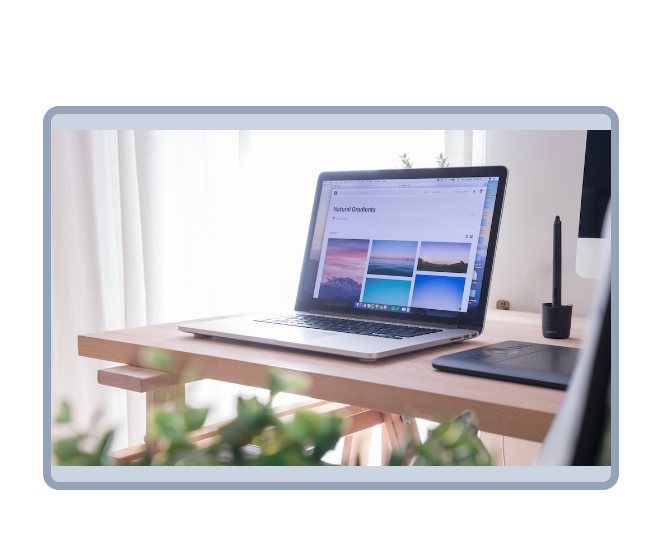
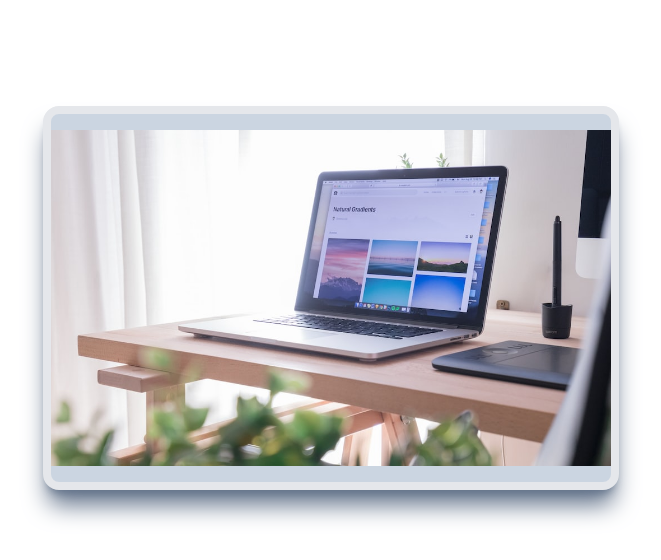
Before and after one commit to alutfi05/belajar-tailwindcss, a plain HTML site: page index.html in a window 1280 px wide. Shown: the part 1472-2032 px from the top of the page, without its empty margins (309-970 px from the left). Drawn offline with nearby package versions, Linux system fonts and the light colour scheme.

Commit message:
learning effect utility in tailwind css

```diff
--- a/index.html
+++ b/index.html
@@ -124,7 +124,7 @@
         </div>
 
         <div
-            class="mt-32 max-w-xl mx-auto h-96 bg-slate-300 bg-contain bg-no-repeat bg-center rounded-2xl border-8 border-slate-400"
+            class="mt-32 max-w-xl mx-auto h-96 bg-slate-300 bg-contain bg-no-repeat bg-center rounded-2xl shadow-xl shadow-slate-500 overflow-hidden border-8"
             style="background-image: url(./img/image.jpg)"
         ></div>
 
```
